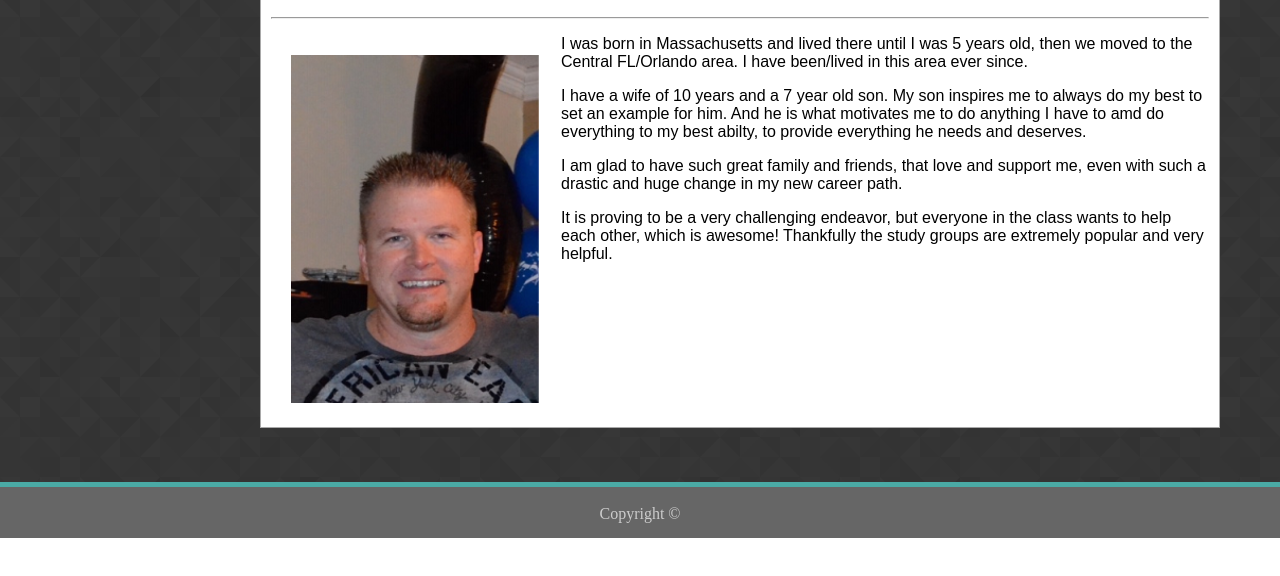
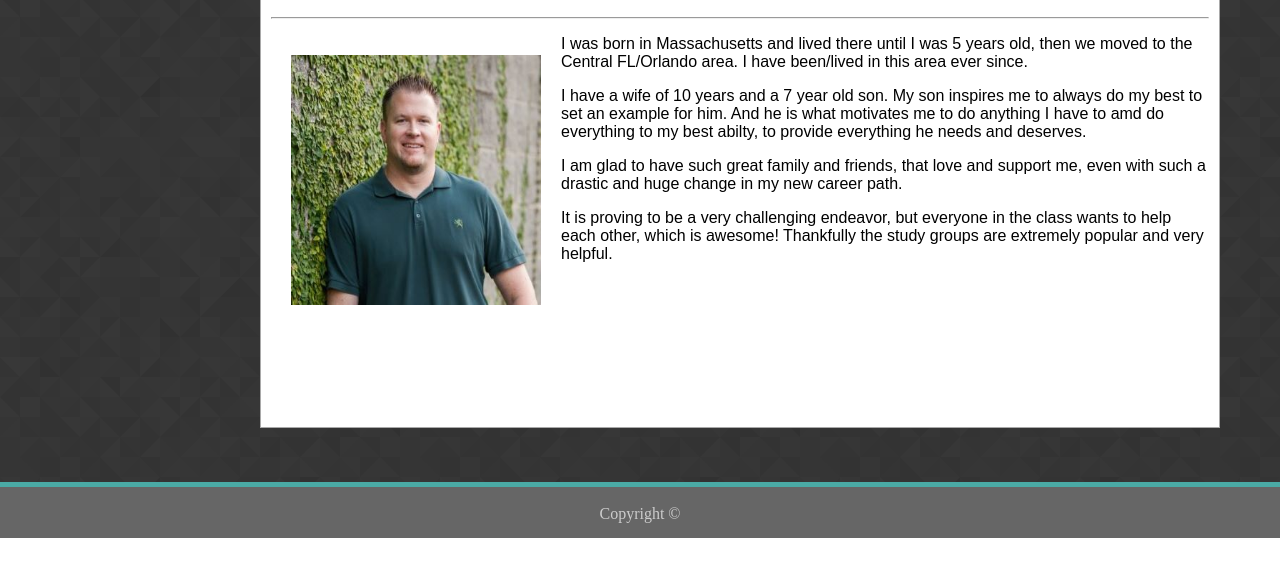
Before and after one commit to jeffa777/Basic-Portfolio, a plain HTML site: page index.html in a window 1280 px wide. Shown: the part 198-774 px from the top of the page. Drawn offline with Linux system fonts and the light colour scheme.

Commit message:
changed profile pic, to an updated picture

```diff
--- a/index.html
+++ b/index.html
@@ -28,7 +28,7 @@
 <h2>About Me</h2>
 
 <hr>
-    <p><img id="profilepic" src="assets\images\profilepic.png" alt="profile pic" width="250" height="350">I was born in Massachusetts and lived there until I was 5 years old, then we moved to the Central FL/Orlando area. I have been/lived in this area ever since.</p>
+    <p><img id="profilepic" src="assets\images\profilepic2.jpg" alt="profile pic" width="250" height="250">I was born in Massachusetts and lived there until I was 5 years old, then we moved to the Central FL/Orlando area. I have been/lived in this area ever since.</p>
     <p>I have a wife of 10 years and a 7 year old son. My son inspires me to always do my best to set an example for him. And he is what motivates me to do anything I have to amd do everything to my best abilty, to provide everything he needs and deserves.</p>
     <p>I am glad to have such great family and friends, that love and support me, even with such a drastic and huge change in my new career path.</p>
     <p>It is proving to be a very challenging endeavor, but everyone in the class wants to help each other, which is awesome! Thankfully the study groups are extremely popular and very helpful.</p>
```
Also changed, not shown: assets/images/profilepic.png (deleted), assets/images/profilepic2.jpg (added).
